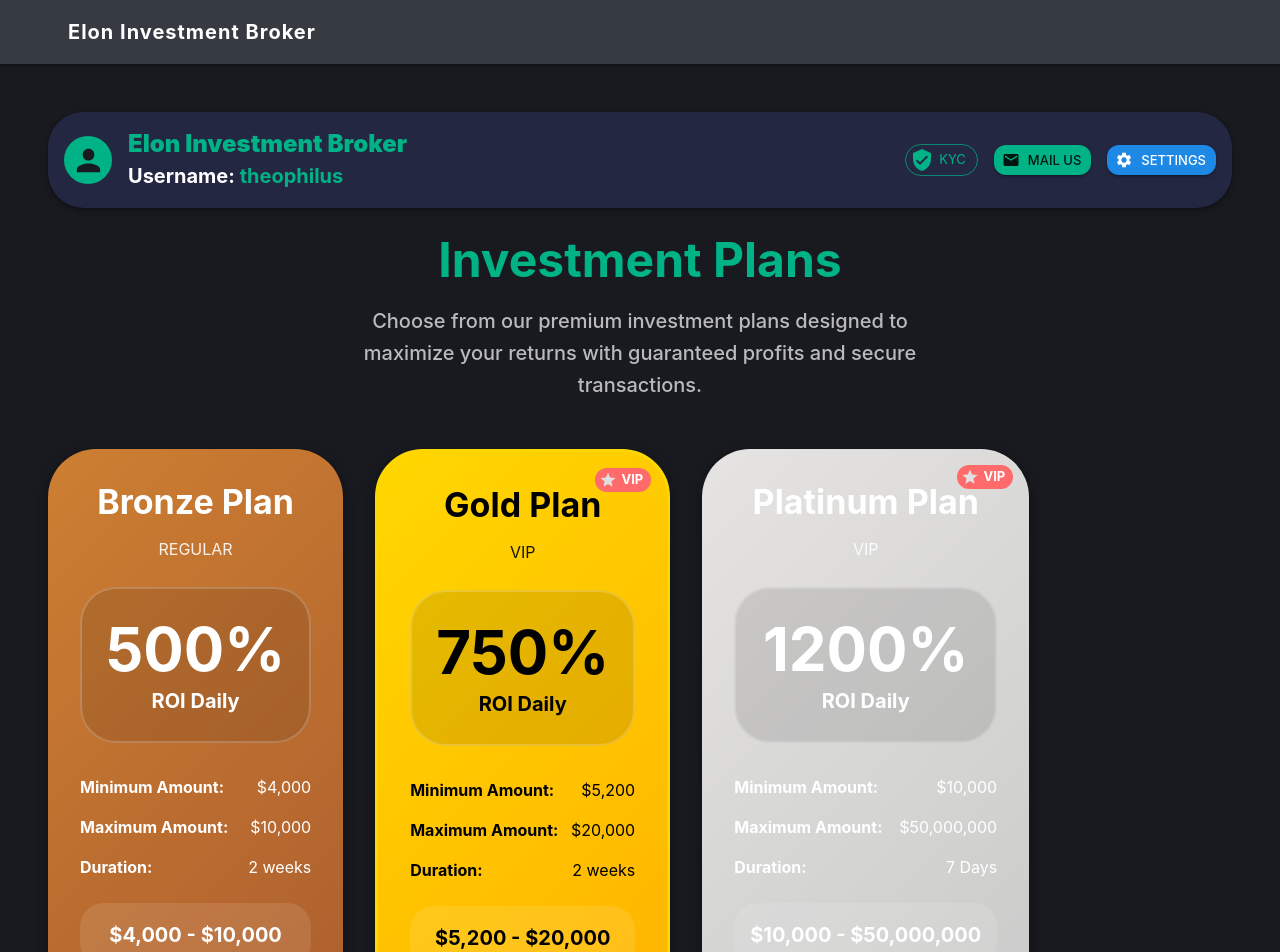
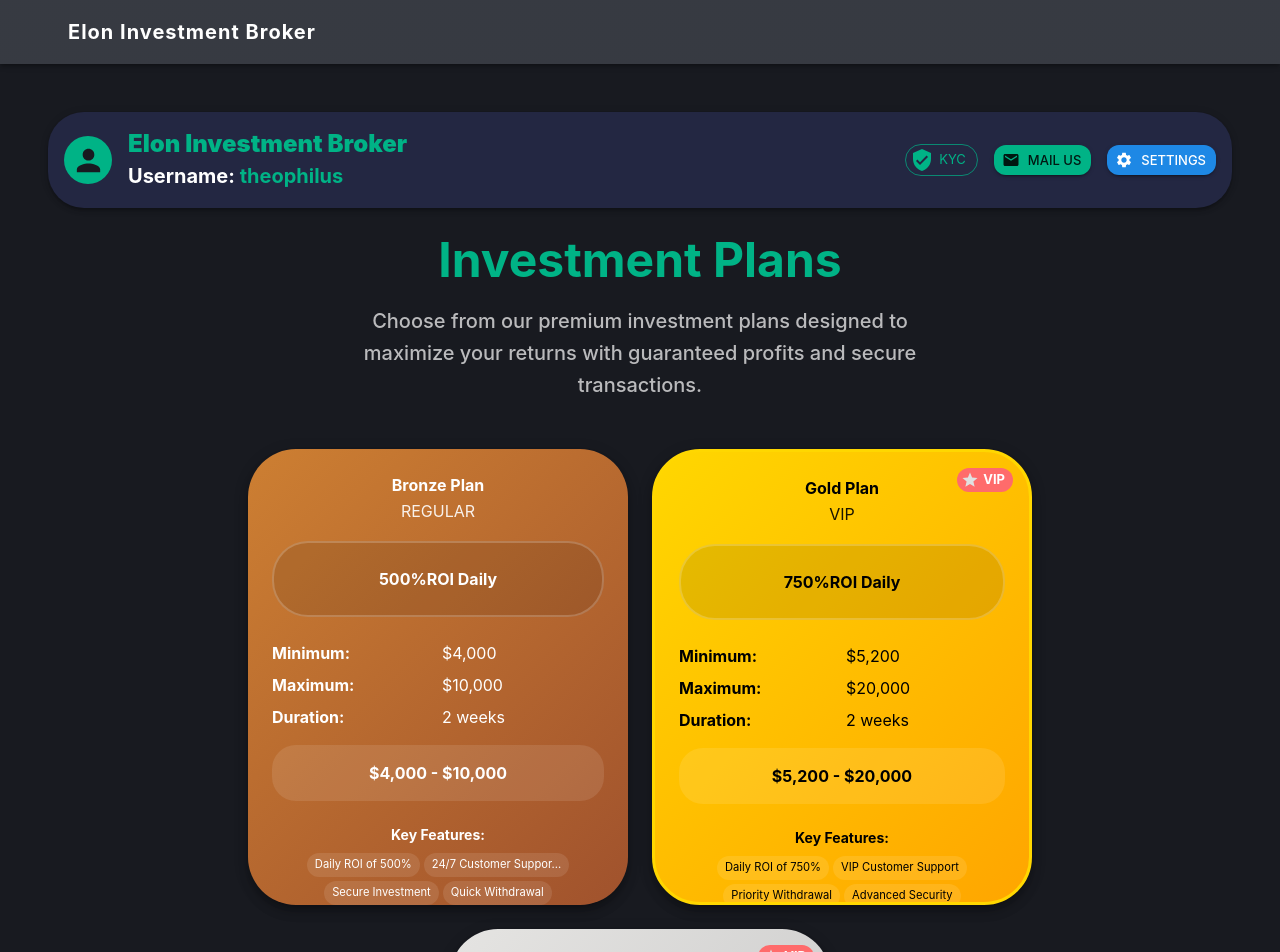
Before and after one commit to Diateck/crypto-forex-frontend-, a React (Vite) app: page /dashboard/buy-plan in a window 1280 px wide. Shown: the top 952 px of the page. Built offline with nearby package versions, Linux system fonts and the light colour scheme; sample sign-in values are in the browser's storage; some icons are missing.

Commit message:
Update BuyPlan.jsx

```diff
--- a/src/pages/BuyPlan.jsx
+++ b/src/pages/BuyPlan.jsx
@@ -189,11 +189,13 @@ export default function BuyPlan() {
         </Box>
 
         {/* Investment Plans */}
-        <Grid container spacing={4} sx={{ mb: 8 }}>
+        <Grid container spacing={3} sx={{ mb: 8, justifyContent: 'center' }}>
           {investmentPlans.map((plan) => (
-            <Grid item xs={12} md={4} key={plan.id}>
+            <Grid item xs={12} sm={6} lg={4} key={plan.id} sx={{ display: 'flex', justifyContent: 'center' }}>
               <Card sx={{
-                height: '100%',
+                width: '100%',
+                maxWidth: 380,
+                aspectRatio: '1/1.2',
                 position: 'relative',
                 background: plan.gradient,
                 color: plan.name === 'Gold Plan' ? '#000' : '#fff',
@@ -204,7 +206,9 @@ export default function BuyPlan() {
                   transform: 'translateY(-8px)',
                   boxShadow: 16
                 },
-                border: plan.name === 'Gold Plan' ? '3px solid #FFD700' : 'none'
+                border: plan.name === 'Gold Plan' ? '3px solid #FFD700' : 'none',
+                display: 'flex',
+                flexDirection: 'column'
               }}>
                 {plan.type === 'VIP' && (
                   <Chip
@@ -217,83 +221,91 @@ export default function BuyPlan() {
                       right: 16,
                       bgcolor: '#FF6B6B',
                       color: '#fff',
-                      fontWeight: 'bold'
+                      fontWeight: 'bold',
+                      zIndex: 1
                     }}
                   />
                 )}
 
-                <CardContent sx={{ p: 4, textAlign: 'center' }}>
+                <CardContent sx={{ p: { xs: 2, sm: 3 }, textAlign: 'center', height: '100%', display: 'flex', flexDirection: 'column', justifyContent: 'space-between' }}>
                   {/* Plan Header */}
-                  <Typography variant="h4" fontWeight="bold" gutterBottom>
+                  <Box>
+                    <Typography variant={{ xs: 'h5', sm: 'h4' }} fontWeight="bold" gutterBottom>
                       {plan.name}
                     </Typography>
-                  <Typography variant="subtitle1" sx={{ mb: 3, opacity: 0.9 }}>
+                    <Typography variant="subtitle1" sx={{ mb: 2, opacity: 0.9 }}>
                       {plan.type.toUpperCase()}
                     </Typography>
 
                     {/* ROI Display */}
                     <Box sx={{
-                    mb: 4,
-                    p: 3,
+                      mb: 3,
+                      p: { xs: 2, sm: 3 },
                       bgcolor: 'rgba(0,0,0,0.1)',
                       borderRadius: 3,
                       border: '2px solid rgba(255,255,255,0.2)'
                     }}>
-                    <Typography variant="h2" fontWeight="bold" color="inherit">
+                      <Typography variant={{ xs: 'h3', sm: 'h2' }} fontWeight="bold" color="inherit">
                         {plan.roi}%
                       </Typography>
-                    <Typography variant="h6" fontWeight="bold">
+                      <Typography variant={{ xs: 'body1', sm: 'h6' }} fontWeight="bold">
                         ROI Daily
                       </Typography>
                     </Box>
+                  </Box>
 
                   {/* Plan Details */}
-                  <Box sx={{ mb: 4, textAlign: 'left' }}>
-                    <Box sx={{ display: 'flex', justifyContent: 'space-between', mb: 2 }}>
-                      <Typography fontWeight="bold">Minimum Amount:</Typography>
+                  <Box sx={{ mb: 3 }}>
+                    <Box sx={{
+                      display: 'grid',
+                      gridTemplateColumns: '1fr 1fr',
+                      gap: 1,
+                      mb: 2,
+                      textAlign: 'left',
+                      fontSize: { xs: '0.8rem', sm: '0.9rem' }
+                    }}>
+                      <Typography fontWeight="bold">Minimum:</Typography>
                       <Typography>${plan.minAmount.toLocaleString()}</Typography>
-                    </Box>
-                    <Box sx={{ display: 'flex', justifyContent: 'space-between', mb: 2 }}>
-                      <Typography fontWeight="bold">Maximum Amount:</Typography>
+                      <Typography fontWeight="bold">Maximum:</Typography>
                       <Typography>${plan.maxAmount.toLocaleString()}</Typography>
-                    </Box>
-                    <Box sx={{ display: 'flex', justifyContent: 'space-between', mb: 3 }}>
                       <Typography fontWeight="bold">Duration:</Typography>
                       <Typography>{plan.duration}</Typography>
                     </Box>
 
                     {/* Amount Range Display */}
                     <Box sx={{
-                      p: 2,
+                      p: { xs: 1.5, sm: 2 },
                       bgcolor: 'rgba(255,255,255,0.1)',
                       borderRadius: 2,
                       textAlign: 'center'
                     }}>
-                      <Typography variant="h6" fontWeight="bold">
+                      <Typography variant={{ xs: 'body1', sm: 'h6' }} fontWeight="bold">
                         ${plan.minAmount.toLocaleString()} - ${plan.maxAmount.toLocaleString()}
                       </Typography>
                     </Box>
                   </Box>
 
-                  {/* Features List */}
-                  <List dense sx={{ mb: 3 }}>
-                    {plan.features.map((feature, index) => (
-                      <ListItem key={index} sx={{ px: 0 }}>
-                        <ListItemIcon sx={{ minWidth: 24 }}>
-                          <TrendingUp sx={{ color: 'inherit', fontSize: 20 }} />
-                        </ListItemIcon>
-                        <ListItemText
-                          primary={feature}
+                  {/* Features List - Condensed for square format */}
+                  <Box sx={{ mb: 2 }}>
+                    <Typography variant="body2" fontWeight="bold" sx={{ mb: 1 }}>
+                      Key Features:
+                    </Typography>
+                    <Box sx={{ display: 'flex', flexWrap: 'wrap', gap: 0.5, justifyContent: 'center' }}>
+                      {plan.features.slice(0, 4).map((feature, index) => (
+                        <Chip
+                          key={index}
+                          label={feature.length > 20 ? feature.substring(0, 20) + '...' : feature}
+                          size="small"
                           sx={{
-                            '& .MuiTypography-root': {
-                              fontSize: '0.9rem',
-                              color: 'inherit'
-                            }
+                            bgcolor: 'rgba(255,255,255,0.1)',
+                            color: 'inherit',
+                            fontSize: '0.7rem',
+                            height: 24
                           }}
                         />
-                      </ListItem>
                       ))}
-                  </List>
+                    </Box>
+                  </Box>
 
                   {/* Invest Button */}
                   <Button
@@ -302,14 +314,15 @@ export default function BuyPlan() {
                     size="large"
                     onClick={() => handleInvestClick(plan)}
                     sx={{
-                      py: 2,
-                      fontSize: '1.1rem',
+                      py: { xs: 1.5, sm: 2 },
+                      fontSize: { xs: '1rem', sm: '1.1rem' },
                       fontWeight: 'bold',
                       bgcolor: plan.name === 'Gold Plan' ? '#000' : '#fff',
                       color: plan.name === 'Gold Plan' ? '#FFD700' : plan.color,
                       '&:hover': {
                         bgcolor: plan.name === 'Gold Plan' ? '#333' : '#f0f0f0'
-                      }
+                      },
+                      mt: 'auto'
                     }}
                   >
                     Invest Now
```
Lines whose indentation alone changed are shown as unchanged.
